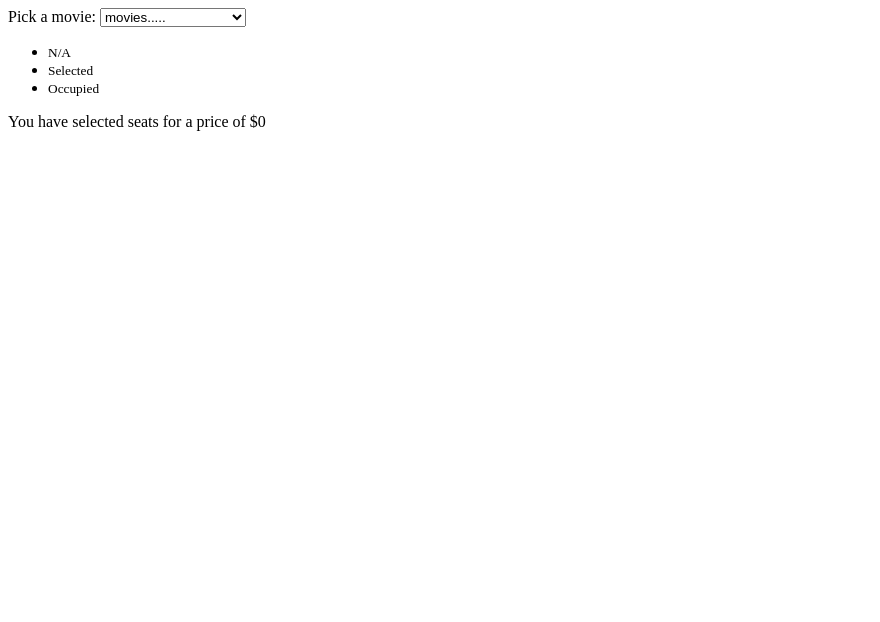
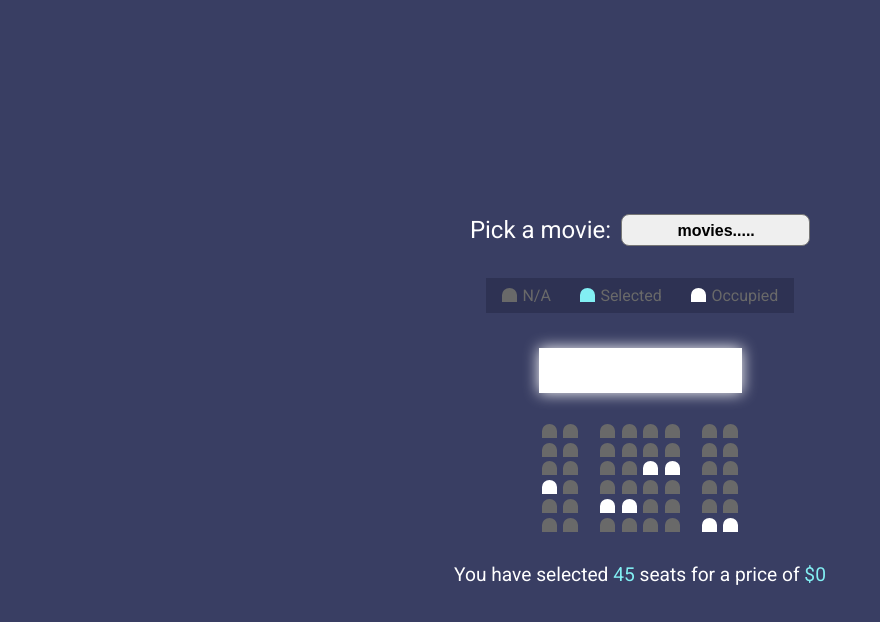
Before and after one commit to iamdbk/Movie-Ticker-Booker, a plain HTML site: page index.html in a window 1280 px wide. Shown: the whole page, without its empty margins (0-880 px from the left). Drawn offline with Linux system fonts and the light colour scheme.

Commit message:
Made the complete UI by myself. Now going to add JS too by myself

```diff
--- a/index.html
+++ b/index.html
@@ -4,6 +4,11 @@
     <meta charset="UTF-8" />
     <meta name="viewport" content="width=device-width, initial-scale=1.0" />
     <title>Movi Seat Booking</title>
+    <link rel="preconnect" href="https://fonts.gstatic.com" />
+    <link
+      href="https://fonts.googleapis.com/css2?family=Roboto&display=swap"
+      rel="stylesheet"
+    />
     <link rel="stylesheet" href="style.css" />
   </head>
   <body>
@@ -20,24 +25,31 @@
 
     <ul class="showcase">
       <li>
-        <div class="seat"></div>
+        <div class="seat inline-block"></div>
         <small>N/A</small>
       </li>
       <li>
-        <div class="seat selected"></div>
+        <div class="seat selected inline-block"></div>
         <small>Selected</small>
       </li>
       <li>
-        <div class="seat occupied"></div>
+        <div class="seat occupied inline-block"></div>
         <small>Occupied</small>
       </li>
     </ul>
 
     <div class="container">
       <div class="screen"></div>
-      <div class="row">
+      <div class="only-seats">
+        <div class="col">
           <div class="seat"></div>
           <div class="seat"></div>
+          <div class="seat"></div>
+          <div class="seat occupied"></div>
+          <div class="seat"></div>
+          <div class="seat"></div>
+        </div>
+        <div class="col m-right">
           <div class="seat"></div>
           <div class="seat"></div>
           <div class="seat"></div>
@@ -45,63 +57,60 @@
           <div class="seat"></div>
           <div class="seat"></div>
         </div>
-      <div class="row">
+        <div class="col">
+          <div class="seat"></div>
           <div class="seat"></div>
           <div class="seat"></div>
           <div class="seat"></div>
           <div class="seat occupied"></div>
+          <div class="seat"></div>
+        </div>
+        <div class="col">
+          <div class="seat"></div>
+          <div class="seat"></div>
+          <div class="seat"></div>
+          <div class="seat"></div>
+          <div class="seat occupied"></div>
+          <div class="seat"></div>
+        </div>
+        <div class="col">
+          <div class="seat"></div>
+          <div class="seat"></div>
           <div class="seat occupied"></div>
           <div class="seat"></div>
           <div class="seat"></div>
           <div class="seat"></div>
         </div>
-      <div class="row">
+        <div class="col">
           <div class="seat"></div>
+          <div class="seat"></div>
+          <div class="seat occupied"></div>
+          <div class="seat"></div>
+          <div class="seat"></div>
+          <div class="seat"></div>
+        </div>
+        <div class="col m-left">
           <div class="seat"></div>
           <div class="seat"></div>
           <div class="seat"></div>
           <div class="seat"></div>
           <div class="seat"></div>
           <div class="seat occupied"></div>
-        <div class="seat occupied"></div>
         </div>
-      <div class="row">
+        <div class="col">
           <div class="seat"></div>
           <div class="seat"></div>
           <div class="seat"></div>
           <div class="seat"></div>
           <div class="seat"></div>
-        <div class="seat"></div>
-        <div class="seat"></div>
-        <div class="seat"></div>
+          <div class="seat occupied"></div>
         </div>
-      <div class="row">
-        <div class="seat"></div>
-        <div class="seat"></div>
-        <div class="seat"></div>
-        <div class="seat occupied"></div>
-        <div class="seat occupied"></div>
-        <div class="seat"></div>
-        <div class="seat"></div>
-        <div class="seat"></div>
-      </div>
-      <div class="row">
-        <div class="seat"></div>
-        <div class="seat"></div>
-        <div class="seat"></div>
-        <div class="seat"></div>
-        <div class="seat occupied"></div>
-        <div class="seat occupied"></div>
-        <div class="seat occupied"></div>
-        <div class="seat"></div>
       </div>
     </div>
 
     <p class="text">
-      You have selected <span id="count"></span> seats for a price of $<span
-        id="total"
-        >0</span
-      >
+      You have selected <span id="count"> 45</span> seats for a price of
+      <span>$</span><span id="total">0</span>
     </p>
 
     <script src="app.js"></script>
--- a/style.css
+++ b/style.css
@@ -0,0 +1,139 @@
+* {
+  padding: 0;
+  margin: 0;
+  box-sizing: border-box;
+}
+:root {
+  --grey: rgb(105, 105, 105);
+  --blue: rgb(130, 239, 243);
+}
+body {
+  font-family: "Roboto", sans-serif;
+  display: flex;
+  flex-direction: column;
+  justify-content: center;
+  align-items: center;
+  height: 100vh;
+  background-color: rgb(57, 62, 99);
+}
+
+.seat {
+  height: 14px;
+  width: 15px;
+  background-color: var(--grey);
+  border-top-left-radius: 100%;
+  border-top-right-radius: 100%;
+  margin: 0.15em 0 0.15em 0;
+}
+
+.selected {
+  background-color: var(--blue);
+}
+.occupied {
+  background-color: white;
+}
+
+/* Movie-container ******************************s******/
+.movie-container {
+  margin-bottom: 2em;
+}
+.movie-container label {
+  color: white;
+  font-size: 1.5rem;
+  margin-right: 0.25em;
+  vertical-align: middle;
+}
+
+.movie-container select {
+  -webkit-appearance: none;
+  -moz-appearance: none;
+  text-indent: 1px;
+  text-overflow: "";
+  padding: 0.4em 1em;
+  font-size: 1rem;
+  border-radius: 0.5em;
+  vertical-align: middle;
+  font-weight: bold;
+  /* To make the dropdown text aligned to center*/
+  text-align-last: center;
+  text-align: center;
+  -ms-text-align-last: center;
+  -moz-text-align-last: center;
+}
+
+.movie-container select:focus {
+  outline: 0;
+}
+
+/* showcase************************************* */
+
+.showcase {
+  color: var(--grey);
+  list-style: none;
+  display: flex;
+  justify-content: center;
+  background-color: rgb(46, 50, 83);
+  font-size: 1.2rem;
+  padding: 0.4em 0.8em;
+  margin-bottom: 1.8em;
+}
+
+.showcase li {
+  display: flex;
+}
+.showcase li div {
+  margin-right: 0.3em;
+}
+li + li {
+  margin-left: 1.5em;
+}
+
+/* Seats section with the screen********************************** */
+.screen {
+  border-top: 45px solid white;
+  /* border-left: 5px solid transparent;
+  border-right: 5px solid transparent; */
+
+  height: 0;
+  width: 100%;
+  margin-bottom: 1.8em;
+  box-shadow: 0 0 15px white;
+}
+
+.container {
+  margin-bottom: 1.8em;
+}
+.only-seats {
+  display: flex;
+}
+
+.col {
+  display: flex;
+  flex-direction: column;
+  margin: 0 0.2em 0 0.2em;
+}
+
+.m-right {
+  margin-right: 1.2em;
+}
+.m-left {
+  margin-left: 1.2em;
+}
+
+.col > .seat:hover {
+  transform: scale(1.2);
+}
+
+.col > .seat.occupied:hover {
+  transform: scale(1);
+}
+
+/* Last line text */
+.text {
+  font-size: 1.2rem;
+  color: white;
+}
+
+.text span {
+  color: var(--blue);
+}
```
Lines whose indentation alone changed are shown as unchanged.
